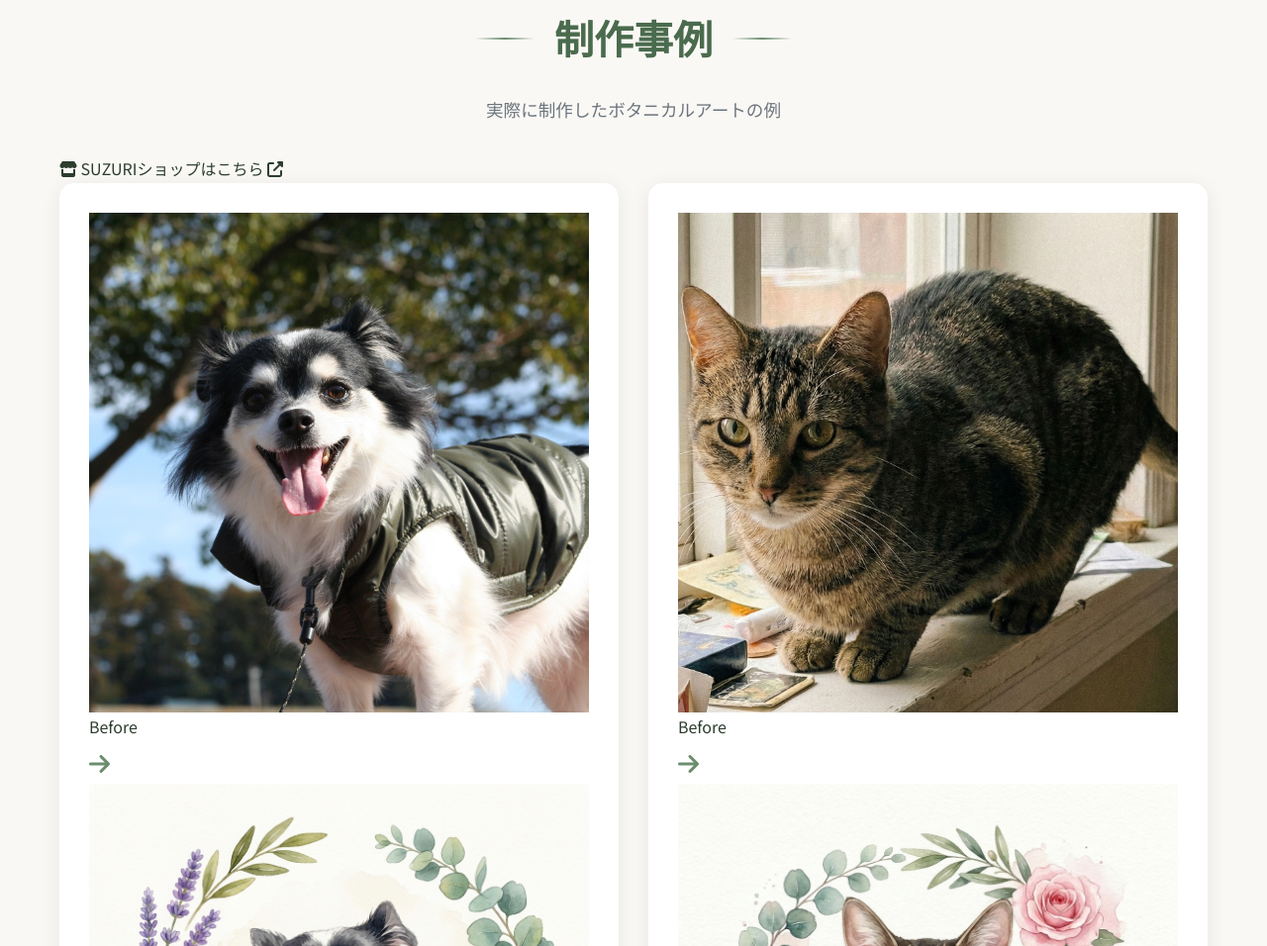
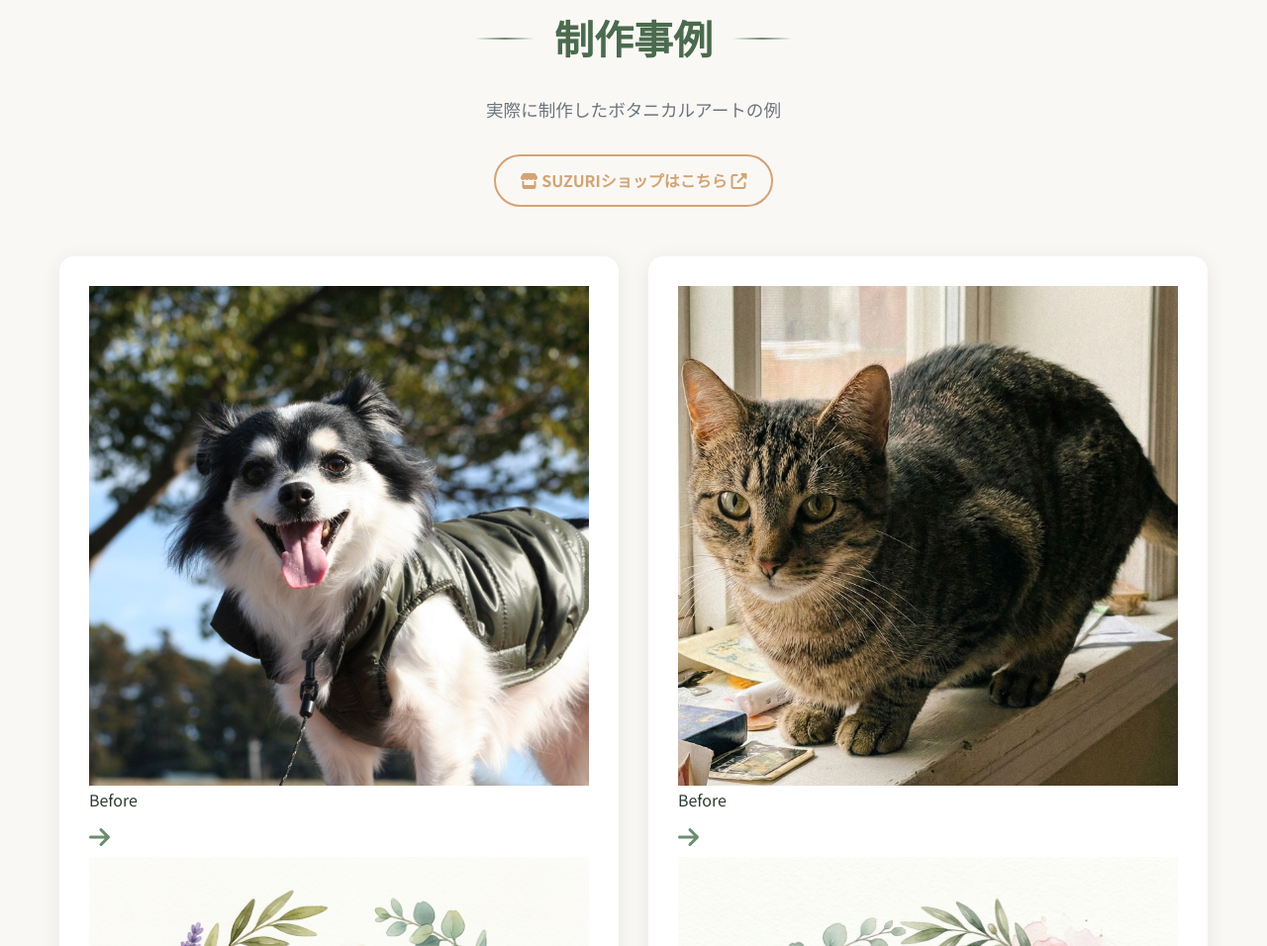
Before and after one commit to ryumogu/towairo, a plain HTML site: page index.html in a window 1280 px wide. Shown: the part 1598-2554 px from the top of the page at 99% size. Drawn offline with nearby package versions, Linux system fonts and the light colour scheme.

Commit message:
Update index.html

```diff
--- a/index.html
+++ b/index.html
@@ -10,8 +10,25 @@
     <link href="https://fonts.googleapis.com/css2?family=Noto+Sans+JP:wght@300;400;500;700&family=Playfair+Display:wght@400;600&display=swap" rel="stylesheet">
     <link rel="stylesheet" href="https://cdn.jsdelivr.net/npm/@fortawesome/fontawesome-free@6.4.0/css/all.min.css">
 
-    <!-- ▼▼▼ 追加したスタイル：制作事例の横並び用 ▼▼▼ -->
     <style>
+        /* ▼▼▼ ショップボタンのスタイルを復元 ▼▼▼ */
+        .shop-button-container { text-align: center; margin-bottom: 50px; }
+        .shop-button {
+            display: inline-block;
+            border: 2px solid #d4a373; /* ベージュ/ゴールド色 */
+            color: #d4a373;
+            padding: 10px 25px;
+            border-radius: 30px;
+            font-weight: bold;
+            text-decoration: none;
+            transition: 0.3s;
+        }
+        .shop-button:hover {
+            background: #d4a373;
+            color: #fff;
+        }
+        /* ▲▲▲ 復元ここまで ▲▲▲ */
+
         /* スマホでは縦並び（デフォルト）、PC（幅768px以上）で横並び */
         @media (min-width: 768px) {
             .gallery-list {
@@ -27,7 +44,6 @@
             }
         }
     </style>
-    <!-- ▲▲▲ 追加したスタイル終了 ▲▲▲ -->
 
 </head>
 <body>
```
